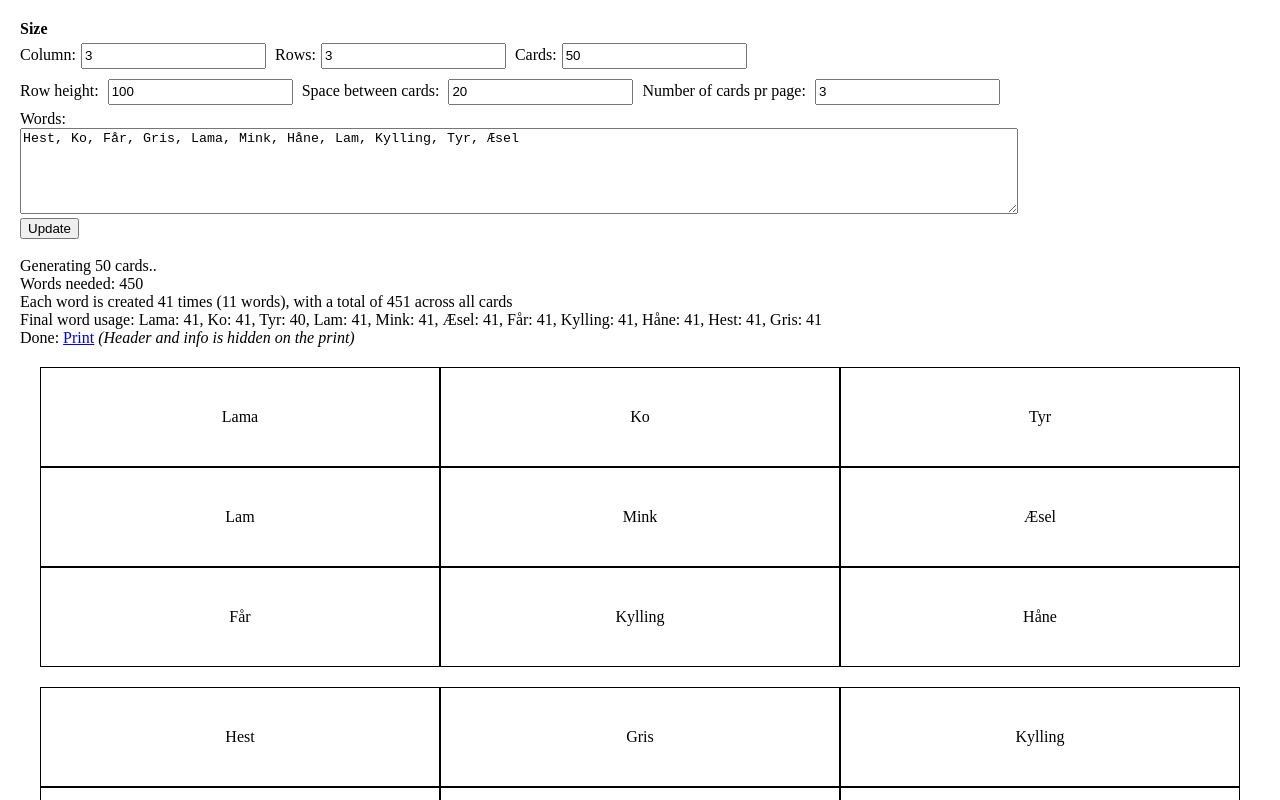
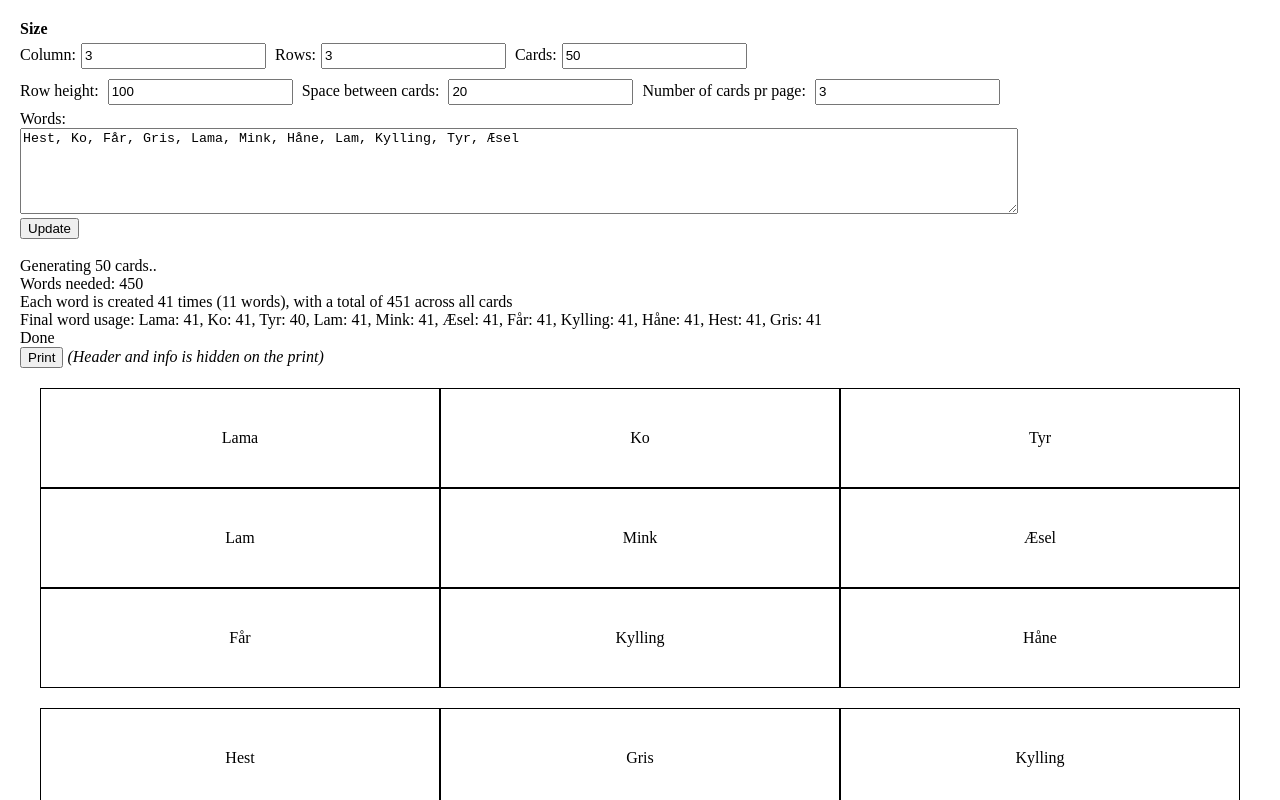
Before and after one commit to alfnielsen/bingo-maker, a plain HTML site: page index.html in a window 1280 px wide. Both pictures are taken after a click on the button "Update". Shown: the top 800 px of the page. Drawn offline with Linux system fonts and the light colour scheme.

Commit message:
Update index.html
Change print to a button (to avoid github redirect on cancel)

```diff
--- a/index.html
+++ b/index.html
@@ -157,7 +157,8 @@
                 }
 
                 log("Final word usage: "+Object.entries(countUses).map(item=>`${item[0]}: ${item[1]}`).join(", "))
-                log("Done: <a href='javascript:void();' onClick='window.print()'>Print</a> <i>(Header and info is hidden on the print)</i>")
+                log("Done")
+                log("<button onClick='window.print()'>Print</button> <i>(Header and info is hidden on the print)</i>")
 
                 e("out").innerHTML = out
             }
```
